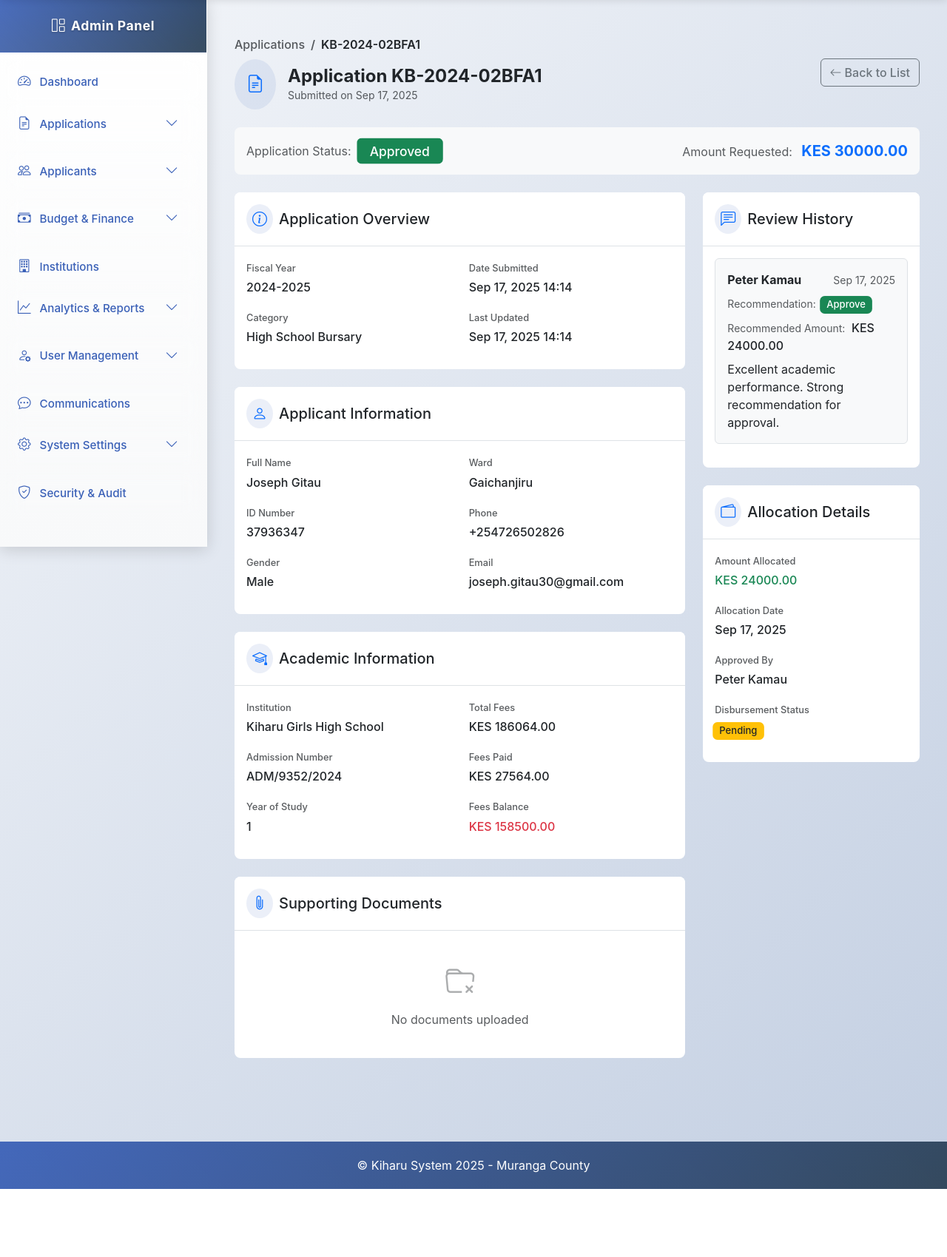
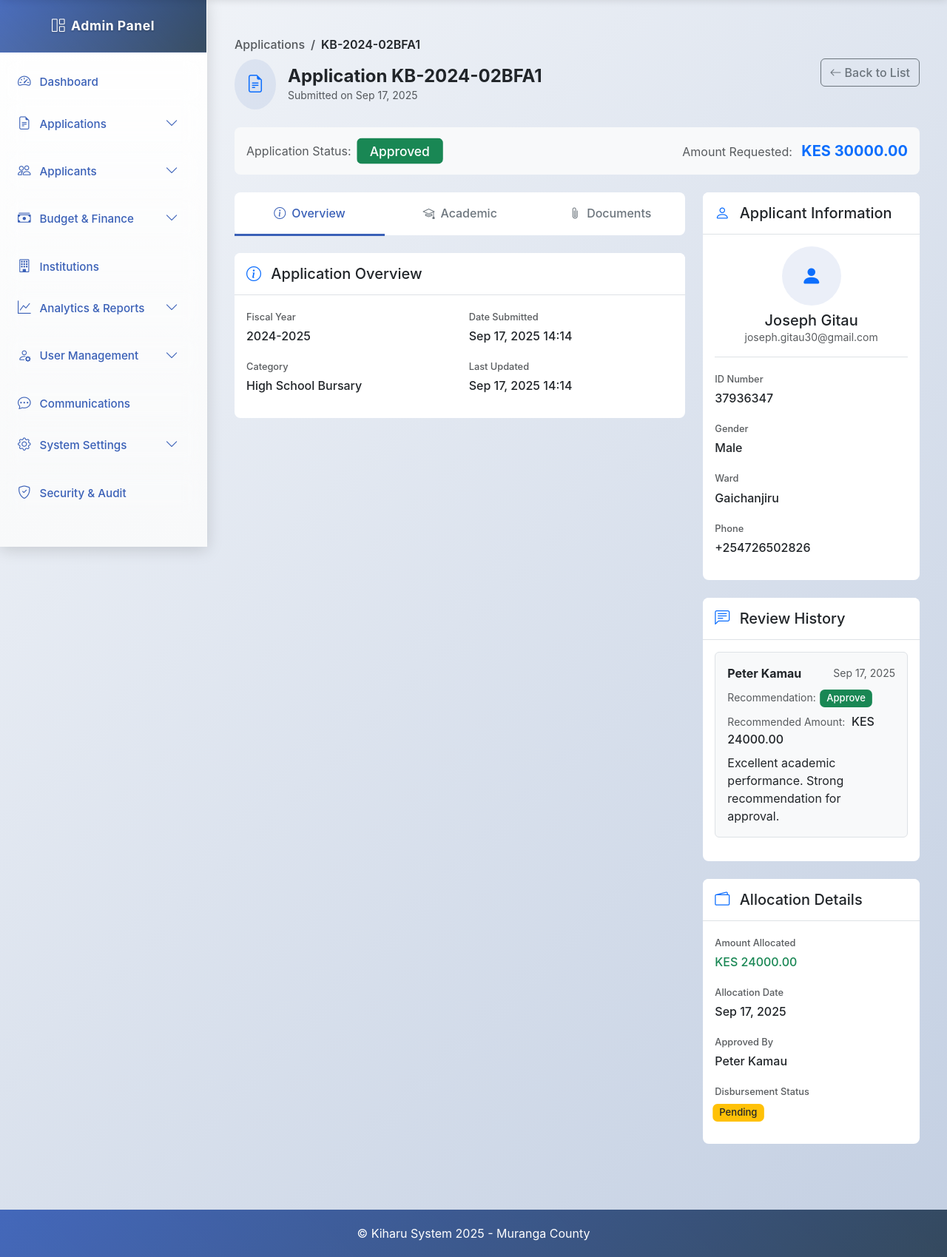
Before and after one commit to steve-ongera/kiharu-bursary-system, a Django app: page /applications/46/ in a window 1280 px wide. Shown: the part 61-1760 px from the top of the page at 74% size. Before the commit the page ends 1668 px from the top, so only its background shows below. Run offline with Django 5.2, Linux system fonts and the light colour scheme; a user stored in the database is signed in; data comes from the database, SQL or seed files in the repository.

Commit message:
made updates

```diff
--- a/templates/admin/application_detail.html
+++ b/templates/admin/application_detail.html
@@ -69,15 +69,40 @@
     </div>
 
     <div class="row">
-        <!-- Main Content -->
+        <!-- Main Content Tabs -->
         <div class="col-lg-8">
+            <!-- Tabs Navigation -->
+            <div class="card border-0 shadow-sm mb-4">
+                <div class="card-body p-0">
+                    <ul class="nav nav-tabs nav-justified" id="applicationTabs" role="tablist">
+                        <li class="nav-item" role="presentation">
+                            <button class="nav-link active" id="overview-tab" data-bs-toggle="tab" data-bs-target="#overview" type="button" role="tab">
+                                <i class="bi bi-info-circle me-2"></i>Overview
+                            </button>
+                        </li>
+                        <li class="nav-item" role="presentation">
+                            <button class="nav-link" id="academic-tab" data-bs-toggle="tab" data-bs-target="#academic" type="button" role="tab">
+                                <i class="bi bi-mortarboard me-2"></i>Academic
+                            </button>
+                        </li>
+                        <li class="nav-item" role="presentation">
+                            <button class="nav-link" id="documents-tab" data-bs-toggle="tab" data-bs-target="#documents" type="button" role="tab">
+                                <i class="bi bi-paperclip me-2"></i>Documents
+                            </button>
+                        </li>
+                    </ul>
+                </div>
+            </div>
+
+            <!-- Tabs Content -->
+            <div class="tab-content" id="applicationTabsContent">
+                <!-- Overview Tab -->
+                <div class="tab-pane fade show active" id="overview" role="tabpanel">
                     <!-- Application Overview Card -->
                     <div class="card border-0 shadow-sm mb-4">
                         <div class="card-header bg-white py-3 border-bottom">
-                    <h5 class="card-title mb-0 text-dark d-flex align-items-center">
-                        <div class="bg-primary bg-opacity-10 p-2 rounded-circle me-2">
-                            <i class="bi bi-info-circle text-primary"></i>
-                        </div>
+                            <h5 class="card-title mb-0 text-dark">
+                                <i class="bi bi-info-circle text-primary me-2"></i>
                                 Application Overview
                             </h5>
                         </div>
@@ -106,58 +131,15 @@
                             </div>
                         </div>
                     </div>
-
-            <!-- Applicant Information Card -->
-            <div class="card border-0 shadow-sm mb-4">
-                <div class="card-header bg-white py-3 border-bottom">
-                    <h5 class="card-title mb-0 text-dark d-flex align-items-center">
-                        <div class="bg-primary bg-opacity-10 p-2 rounded-circle me-2">
-                            <i class="bi bi-person text-primary"></i>
-                        </div>
-                        Applicant Information
-                    </h5>
-                </div>
-                <div class="card-body">
-                    <div class="row">
-                        <div class="col-md-6">
-                            <div class="mb-3">
-                                <label class="form-label text-muted small mb-1">Full Name</label>
-                                <p class="mb-0 fw-medium">{{ application.applicant.user.first_name }} {{ application.applicant.user.last_name }}</p>
-                            </div>
-                            <div class="mb-3">
-                                <label class="form-label text-muted small mb-1">ID Number</label>
-                                <p class="mb-0 fw-medium">{{ application.applicant.id_number }}</p>
-                            </div>
-                            <div class="mb-3">
-                                <label class="form-label text-muted small mb-1">Gender</label>
-                                <p class="mb-0 fw-medium">{{ application.applicant.get_gender_display }}</p>
-                            </div>
-                        </div>
-                        <div class="col-md-6">
-                            <div class="mb-3">
-                                <label class="form-label text-muted small mb-1">Ward</label>
-                                <p class="mb-0 fw-medium">{{ application.applicant.ward.name }}</p>
-                            </div>
-                            <div class="mb-3">
-                                <label class="form-label text-muted small mb-1">Phone</label>
-                                <p class="mb-0 fw-medium">{{ application.applicant.user.phone_number }}</p>
-                            </div>
-                            <div class="mb-3">
-                                <label class="form-label text-muted small mb-1">Email</label>
-                                <p class="mb-0 fw-medium">{{ application.applicant.user.email }}</p>
-                            </div>
-                        </div>
-                    </div>
-                </div>
                 </div>
 
+                <!-- Academic Tab -->
+                <div class="tab-pane fade" id="academic" role="tabpanel">
                     <!-- Academic Information Card -->
                     <div class="card border-0 shadow-sm mb-4">
                         <div class="card-header bg-white py-3 border-bottom">
-                    <h5 class="card-title mb-0 text-dark d-flex align-items-center">
-                        <div class="bg-primary bg-opacity-10 p-2 rounded-circle me-2">
-                            <i class="bi bi-mortarboard text-primary"></i>
-                        </div>
+                            <h5 class="card-title mb-0 text-dark">
+                                <i class="bi bi-mortarboard text-primary me-2"></i>
                                 Academic Information
                             </h5>
                         </div>
@@ -202,44 +184,45 @@
                             {% endif %}
                         </div>
                     </div>
+                </div>
 
+                <!-- Documents Tab -->
+                <div class="tab-pane fade" id="documents" role="tabpanel">
                     <!-- Documents Card -->
                     <div class="card border-0 shadow-sm mb-4">
                         <div class="card-header bg-white py-3 border-bottom">
-                    <h5 class="card-title mb-0 text-dark d-flex align-items-center">
-                        <div class="bg-primary bg-opacity-10 p-2 rounded-circle me-2">
-                            <i class="bi bi-paperclip text-primary"></i>
-                        </div>
+                            <h5 class="card-title mb-0 text-dark">
+                                <i class="bi bi-paperclip text-primary me-2"></i>
                                 Supporting Documents
                             </h5>
                         </div>
                         <div class="card-body">
                             {% if documents %}
-                    <div class="table-responsive">
-                        <table class="table table-hover align-middle">
-                            <thead class="table-light">
-                                <tr>
-                                    <th>Document Type</th>
-                                    <th>Description</th>
-                                    <th>Uploaded</th>
-                                    <th class="text-end">Action</th>
-                                </tr>
-                            </thead>
-                            <tbody>
+                            <div class="row" id="documentGrid">
                                 {% for document in documents %}
-                                <tr>
-                                    <td class="fw-medium">{{ document.get_document_type_display }}</td>
-                                    <td><span class="text-muted">{{ document.description|default:"-" }}</span></td>
-                                    <td><span class="text-muted small">{{ document.uploaded_at|date:"M d, Y" }}</span></td>
-                                    <td class="text-end">
-                                        <a href="{{ document.file.url }}" target="_blank" class="btn btn-sm btn-outline-primary">
-                                            <i class="bi bi-download me-1"></i>View
-                                        </a>
-                                    </td>
-                                </tr>
+                                <div class="col-md-6 col-lg-4 mb-3">
+                                    <div class="card document-card h-100" data-document-url="{{ document.file.url }}">
+                                        <div class="card-body text-center p-3">
+                                            <div class="document-icon mb-2">
+                                                {% if document.file.url|lower|slice:"-4:" == ".pdf" %}
+                                                    <i class="bi bi-file-earmark-pdf text-danger fs-1"></i>
+                                                {% elif document.file.url|lower|slice:"-4:" == ".doc" or document.file.url|lower|slice:"-5:" == ".docx" %}
+                                                    <i class="bi bi-file-earmark-word text-primary fs-1"></i>
+                                                {% elif ".jpg" in document.file.url|lower or ".jpeg" in document.file.url|lower or ".png" in document.file.url|lower %}
+                                                    <i class="bi bi-file-image text-success fs-1"></i>
+                                                {% else %}
+                                                    <i class="bi bi-file-earmark-text text-secondary fs-1"></i>
+                                                {% endif %}
+                                            </div>
+                                            <h6 class="document-title mb-1 text-truncate">{{ document.get_document_type_display }}</h6>
+                                            <p class="text-muted small mb-2">{{ document.uploaded_at|date:"M d, Y" }}</p>
+                                            <button class="btn btn-sm btn-outline-primary preview-btn">
+                                                <i class="bi bi-eye me-1"></i>Preview
+                                            </button>
+                                        </div>
+                                    </div>
+                                </div>
                                 {% endfor %}
-                            </tbody>
-                        </table>
                             </div>
                             {% else %}
                             <div class="text-center py-4">
@@ -250,16 +233,54 @@
                         </div>
                     </div>
                 </div>
+            </div>
+        </div>
 
-        <!-- Sidebar -->
+        <!-- Sidebar - Applicant Information (Always Visible) -->
         <div class="col-lg-4">
+            <!-- Applicant Information Card -->
+            <div class="card border-0 shadow-sm mb-4">
+                <div class="card-header bg-white py-3 border-bottom">
+                    <h5 class="card-title mb-0 text-dark">
+                        <i class="bi bi-person text-primary me-2"></i>
+                        Applicant Information
+                    </h5>
+                </div>
+                <div class="card-body">
+                    <div class="text-center mb-3">
+                        <div class="bg-primary bg-opacity-10 rounded-circle d-inline-flex align-items-center justify-content-center" style="width: 80px; height: 80px;">
+                            <i class="bi bi-person-fill text-primary fs-3"></i>
+                        </div>
+                        <h5 class="mt-2 mb-0">{{ application.applicant.user.first_name }} {{ application.applicant.user.last_name }}</h5>
+                        <p class="text-muted small">{{ application.applicant.user.email }}</p>
+                    </div>
+
+                    <div class="border-top pt-3">
+                        <div class="mb-3">
+                            <label class="form-label text-muted small mb-1">ID Number</label>
+                            <p class="mb-0 fw-medium">{{ application.applicant.id_number }}</p>
+                        </div>
+                        <div class="mb-3">
+                            <label class="form-label text-muted small mb-1">Gender</label>
+                            <p class="mb-0 fw-medium">{{ application.applicant.get_gender_display }}</p>
+                        </div>
+                        <div class="mb-3">
+                            <label class="form-label text-muted small mb-1">Ward</label>
+                            <p class="mb-0 fw-medium">{{ application.applicant.ward.name }}</p>
+                        </div>
+                        <div class="mb-3">
+                            <label class="form-label text-muted small mb-1">Phone</label>
+                            <p class="mb-0 fw-medium">{{ application.applicant.user.phone_number }}</p>
+                        </div>
+                    </div>
+                </div>
+            </div>
+
             <!-- Reviews Card -->
             <div class="card border-0 shadow-sm mb-4">
                 <div class="card-header bg-white py-3 border-bottom">
-                    <h5 class="card-title mb-0 text-dark d-flex align-items-center">
-                        <div class="bg-primary bg-opacity-10 p-2 rounded-circle me-2">
-                            <i class="bi bi-chat-left-text text-primary"></i>
-                        </div>
+                    <h5 class="card-title mb-0 text-dark">
+                        <i class="bi bi-chat-left-text text-primary me-2"></i>
                         Review History
                     </h5>
                 </div>
@@ -303,10 +324,8 @@
             {% if application.allocation %}
             <div class="card border-0 shadow-sm">
                 <div class="card-header bg-white py-3 border-bottom">
-                    <h5 class="card-title mb-0 text-dark d-flex align-items-center">
-                        <div class="bg-primary bg-opacity-10 p-2 rounded-circle me-2">
-                            <i class="bi bi-wallet2 text-primary"></i>
-                        </div>
+                    <h5 class="card-title mb-0 text-dark">
+                        <i class="bi bi-wallet2 text-primary me-2"></i>
                         Allocation Details
                     </h5>
                 </div>
@@ -349,6 +368,29 @@
     </div>
 </div>
 
+<!-- Document Preview Modal -->
+<div class="modal fade" id="documentPreviewModal" tabindex="-1" aria-hidden="true">
+    <div class="modal-dialog modal-lg">
+        <div class="modal-content">
+            <div class="modal-header">
+                <h5 class="modal-title" id="documentPreviewTitle">Document Preview</h5>
+                <button type="button" class="btn-close" data-bs-dismiss="modal" aria-label="Close"></button>
+            </div>
+            <div class="modal-body p-0">
+                <div class="ratio ratio-16x9">
+                    <iframe id="documentPreviewFrame" src="" style="width: 100%; height: 500px; border: none;"></iframe>
+                </div>
+            </div>
+            <div class="modal-footer">
+                <a id="downloadDocumentBtn" href="#" class="btn btn-primary" download>
+                    <i class="bi bi-download me-1"></i>Download
+                </a>
+                <button type="button" class="btn btn-secondary" data-bs-dismiss="modal">Close</button>
+            </div>
+        </div>
+    </div>
+</div>
+
 <style>
     :root {
         --primary-color: #3a60b7;
@@ -378,6 +420,43 @@
         border-radius: var(--border-radius) var(--border-radius) 0 0 !important;
     }
 
+    .nav-tabs {
+        border-bottom: none;
+    }
+
+    .nav-tabs .nav-link {
+        border: none;
+        border-radius: 0;
+        padding: 1rem;
+        color: #6c757d;
+        font-weight: 500;
+    }
+
+    .nav-tabs .nav-link.active {
+        color: var(--primary-color);
+        background-color: transparent;
+        border-bottom: 3px solid var(--primary-color);
+    }
+
+    .nav-tabs .nav-link:hover {
+        border-color: transparent;
+        color: var(--primary-color);
+    }
+
+    .document-card {
+        cursor: pointer;
+        transition: all 0.2s ease;
+    }
+
+    .document-card:hover {
+        transform: translateY(-3px);
+        box-shadow: 0 0.5rem 1rem rgba(0, 0, 0, 0.1);
+    }
+
+    .document-title {
+        font-size: 0.9rem;
+    }
+
     .breadcrumb-item.active {
         color: var(--primary-color);
         font-weight: 500;
@@ -388,25 +467,6 @@
         font-weight: 500;
         color: #6c757d;
         margin-bottom: 0.4rem;
-    }
-
-    .table {
-        margin-bottom: 0;
-    }
-
-    .table th {
-        font-weight: 600;
-        font-size: 0.8rem;
-        text-transform: uppercase;
-        color: #6c757d;
-        border-bottom: 1px solid #e9ecef;
-        padding: 0.75rem;
-    }
-
-    .table td {
-        padding: 0.75rem;
-        vertical-align: middle;
-        border-bottom: 1px solid #f0f0f0;
     }
 
     .btn {
@@ -443,4 +503,51 @@
         }
     }
 </style>
+
+<script>
+    document.addEventListener('DOMContentLoaded', function() {
+        // Document preview functionality
+        const documentCards = document.querySelectorAll('.document-card');
+        const previewModal = new bootstrap.Modal(document.getElementById('documentPreviewModal'));
+        const previewFrame = document.getElementById('documentPreviewFrame');
+        const downloadBtn = document.getElementById('downloadDocumentBtn');
+        const previewTitle = document.getElementById('documentPreviewTitle');
+
+        documentCards.forEach(card => {
+            card.addEventListener('click', function() {
+                const documentUrl = this.getAttribute('data-document-url');
+                const documentName = this.querySelector('.document-title').textContent;
+
+                // Set modal title
+                previewTitle.textContent = documentName;
+
+                // Set iframe source
+                if (documentUrl.toLowerCase().endsWith('.pdf')) {
+                    previewFrame.src = documentUrl;
+                } else {
+                    // Use Google Docs viewer for other document types
+                    previewFrame.src = `https://docs.google.com/gview?url=${encodeURIComponent(documentUrl)}&embedded=true`;
+                }
+
+                // Set download link
+                downloadBtn.href = documentUrl;
+
+                // Show modal
+                previewModal.show();
+            });
+        });
+
+        // Close modal when clicking outside on mobile
+        document.getElementById('documentPreviewModal').addEventListener('click', function(e) {
+            if (e.target === this) {
+                previewModal.hide();
+            }
+        });
+
+        // Clean up iframe when modal is closed
+        document.getElementById('documentPreviewModal').addEventListener('hidden.bs.modal', function() {
+            previewFrame.src = '';
+        });
+    });
+</script>
 {% endblock %}
```
Lines whose indentation alone changed are shown as unchanged.
